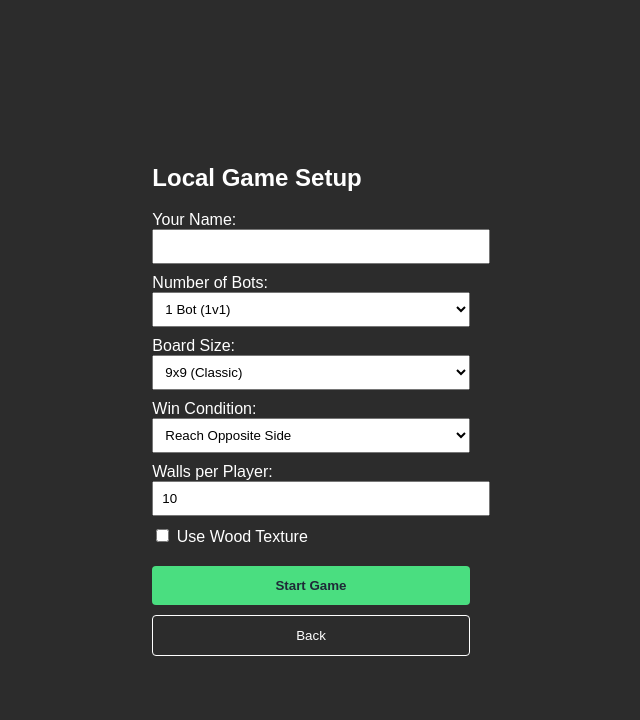
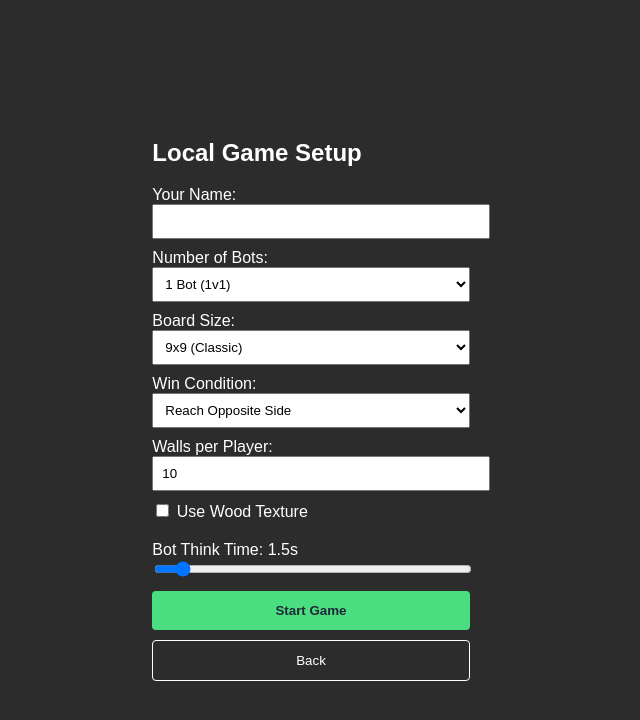
Before and after one commit to GrandKyle29/quoridor-plus, a React (Vite) app in the folder apps/web/: page /local in a window 1280 px wide. Shown: the top 720 px of the page, without its empty margins (329-969 px from the left). Built offline with nearby package versions, Linux system fonts and the light colour scheme.

Commit message:
add a slider to decide how long bot thinks for bot ai

```diff
--- a/apps/web/src/GameBoard.tsx
+++ b/apps/web/src/GameBoard.tsx
@@ -16,6 +16,7 @@ interface GameBoardProps {
   onLeave?: (config?: GameConfig) => void; // Update this line
   isOnline?: boolean;
   configOverrides?: Partial<GameConfig>;
+  botTimeLimit?: number;
 }
 
 export function GameBoard({
@@ -29,8 +30,9 @@ export function GameBoard({
   onLeave,
   isOnline = false,
   configOverrides = {},
+  botTimeLimit = 1500,
 }: GameBoardProps) {
-  const localGame = useGame(playerNames, vsBot, configOverrides);
+  const localGame = useGame(playerNames, vsBot, configOverrides, botTimeLimit);
 
   const state = onlineState || localGame.state;
   const playMove = onlinePlayMove || localGame.playMove;
--- a/apps/web/src/GameScreen.tsx
+++ b/apps/web/src/GameScreen.tsx
@@ -33,6 +33,7 @@ export function GameScreen() {
         playerNames={playerNames}
         vsBot={vsBot}
         localPlayerId={vsBot ? "p0" : undefined}
+        botTimeLimit={location.state?.botTimeLimit}
         useWood={location.state?.useWood}
         // UPDATE THIS LINE:
         onLeave={(config) =>
--- a/apps/web/src/LocalSetup.tsx
+++ b/apps/web/src/LocalSetup.tsx
@@ -18,6 +18,7 @@ export function LocalSetup() {
     prevConfig.startingWalls ?? 10,
   );
   const [useWood, setUseWood] = useState(false);
+  const [botTimeLimit, setBotTimeLimit] = useState(1500);
 
   const startGame = () => {
     const playerNames = [name.trim() || "Player"];
@@ -30,6 +31,7 @@ export function LocalSetup() {
         playerNames,
         vsBot: true,
         useWood,
+        botTimeLimit, // <-- Add this
         configOverrides: {
           boardSize,
           goalCondition,
@@ -112,6 +114,18 @@ export function LocalSetup() {
           Use Wood Texture
         </label>
       </div>
+      <div style={{ marginBottom: "10px" }}>
+        <label>Bot Think Time: {(botTimeLimit / 1000).toFixed(1)}s</label>
+        <input
+          type="range"
+          min="500" // 0.5 secs
+          max="15000" // 15 secs
+          step="500"
+          value={botTimeLimit}
+          onChange={(e) => setBotTimeLimit(Number(e.target.value))}
+          style={{ width: "100%" }}
+        />
+      </div>
       <button
         onClick={startGame}
         style={{
--- a/apps/web/src/ai.worker.ts
+++ b/apps/web/src/ai.worker.ts
@@ -1,7 +1,7 @@
 import { getBestMove } from "@quoridor/engine";
 
 self.onmessage = (e: MessageEvent) => {
-  const state = e.data;
-  const bestMove = getBestMove(state);
+  const { state, timeLimit } = e.data;
+  const bestMove = getBestMove(state, timeLimit);
   self.postMessage(bestMove);
 };
--- a/apps/web/src/useGame.ts
+++ b/apps/web/src/useGame.ts
@@ -20,6 +20,7 @@ export function useGame(
   playerNames: string[],
   vsBot: boolean = false,
   configOverrides: Partial<GameConfig> = {},
+  botTimeLimit: number = 1500, // Default 1.5 seconds
 ) {
   // Memoize the final config so it doesn't recreate on every render
   const finalConfig = useMemo(() => {
@@ -53,21 +54,19 @@ export function useGame(
       const currentPlayer = state.players[state.turnIndex];
 
       if (currentPlayer && currentPlayer.name.startsWith("Bot")) {
-        // Create a worker
         const worker = new Worker(new URL("./ai.worker.ts", import.meta.url), {
           type: "module",
         });
 
-        // Tell the worker to calculate the best move
-        worker.postMessage(state);
+        // NEW: Send state AND timeLimit
+        worker.postMessage({ state, timeLimit: botTimeLimit });
 
-        // Listen for the result
         worker.onmessage = (e) => {
           const bestMove = e.data;
           if (bestMove) {
             playMove(bestMove);
           }
-          worker.terminate(); // Kill the worker to free memory
+          worker.terminate();
         };
 
         return () => {
@@ -75,7 +74,7 @@ export function useGame(
         };
       }
     }
-  }, [state, vsBot]);
+  }, [state, vsBot, botTimeLimit]);
 
   return { state, playMove, resetGame, config: finalConfig };
 }
--- a/packages/engine/src/ai.ts
+++ b/packages/engine/src/ai.ts
@@ -105,6 +105,7 @@ function getPrunedMoves(state: GameState): Move[] {
 const evalCache = new Map<string, number>();
 
 // --- 4. Evaluation Function ---
+// --- 4. Evaluation Function ---
 function evaluate(state: GameState, botId: string): number {
   if (state.status === "finished") {
     return state.winner === botId ? 100000 : -100000;
@@ -120,24 +121,37 @@ function evaluate(state: GameState, botId: string): number {
   const botDist = getDistanceToGoal(state, botId);
 
   let minOppDist = 999;
+  let maxOppWalls = 0;
   for (const p of state.players) {
     if (p.id !== botId) {
       const d = getDistanceToGoal(state, p.id);
       if (d < minOppDist) minOppDist = d;
+      if (p.wallsRemaining > maxOppWalls) maxOppWalls = p.wallsRemaining;
     }
   }
 
-  // Score:
-  // 1. Lower myDist is better (-)
-  // 2. Higher oppDist is better (+)
-  // 3. More walls is better (small +)
-  const score =
-    -botDist * 1.0 + minOppDist * 1.5 + botPlayer.wallsRemaining * 0.2;
+  // Score components:
+  // 1. Distance: I want to be closer to my goal. (-)
+  // 2. Distance: I want opponents to be far from their goals. (+)
+  let score = -botDist * 1.0 + minOppDist * 1.5;
+
+  // 3. Threat: If an opponent is 1-2 moves away from winning, panic!
+  if (minOppDist <= 2) {
+    score -= 50;
+  }
+
+  // 4. Wall Economy: Having fewer walls than the max opponent is bad.
+  const wallDiff = botPlayer.wallsRemaining - maxOppWalls;
+  if (wallDiff < 0) {
+    score += wallDiff * 2; // wallDiff is negative, so this subtracts points
+  }
+
+  // Small bonus for having walls
+  score += botPlayer.wallsRemaining * 0.1;
 
   evalCache.set(key, score);
   return score;
 }
-
 // --- 5. Minimax with Alpha-Beta Pruning ---
 function minimax(
   state: GameState,
@@ -202,17 +216,16 @@ function minimax(
 }
 
 // --- 6. Main AI Function ---
-export function getBestMove(state: GameState): Move {
+export function getBestMove(state: GameState, timeLimit: number = 1500): Move {
   const botId = state.players[state.turnIndex]!.id;
   const startTime = Date.now();
-  const TIME_LIMIT = 1500; // 1.5 seconds max
 
-  evalCache.clear(); // Clear cache for fresh turn
+  evalCache.clear();
 
   let bestMove = getPrunedMoves(state)[0]!;
 
-  // Iterative Deepening
-  for (let depth = 1; depth <= 4; depth++) {
+  for (let depth = 1; depth <= 5; depth++) {
+    // Increased max depth to 5
     let currentBestScore = -Infinity;
     let currentBestMove: Move | null = null;
     let alpha = -Infinity;
@@ -222,7 +235,7 @@ export function getBestMove(state: GameState): Move {
     let timedOut = false;
 
     for (const move of moves) {
-      if (Date.now() - startTime > TIME_LIMIT) {
+      if (Date.now() - startTime > timeLimit) {
         timedOut = true;
         break;
       }
@@ -236,7 +249,7 @@ export function getBestMove(state: GameState): Move {
         botId,
         false,
         startTime,
-        TIME_LIMIT,
+        timeLimit,
       );
 
       if (score > currentBestScore) {
@@ -246,7 +259,6 @@ export function getBestMove(state: GameState): Move {
       alpha = Math.max(alpha, score);
     }
 
-    // ONLY save the result if we finished the depth without timing out
     if (!timedOut && currentBestMove) {
       bestMove = currentBestMove;
     }
```
